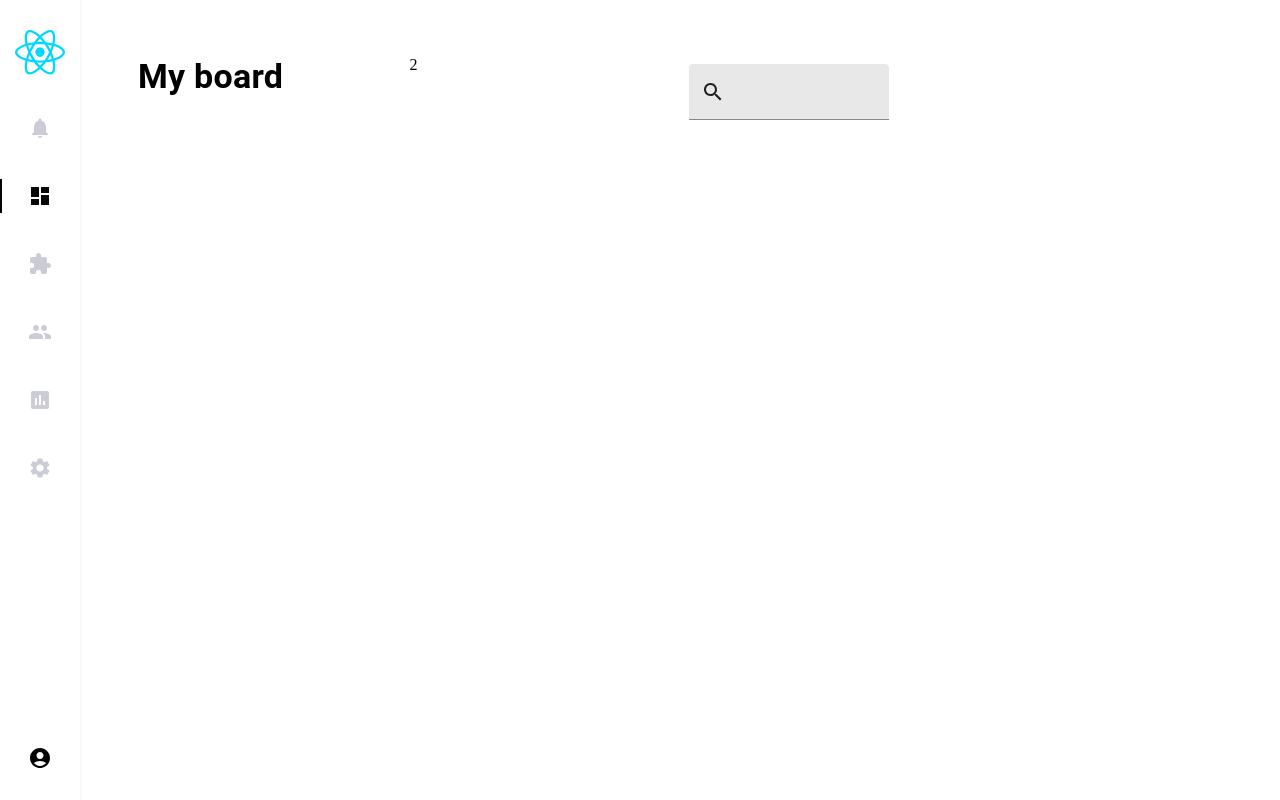
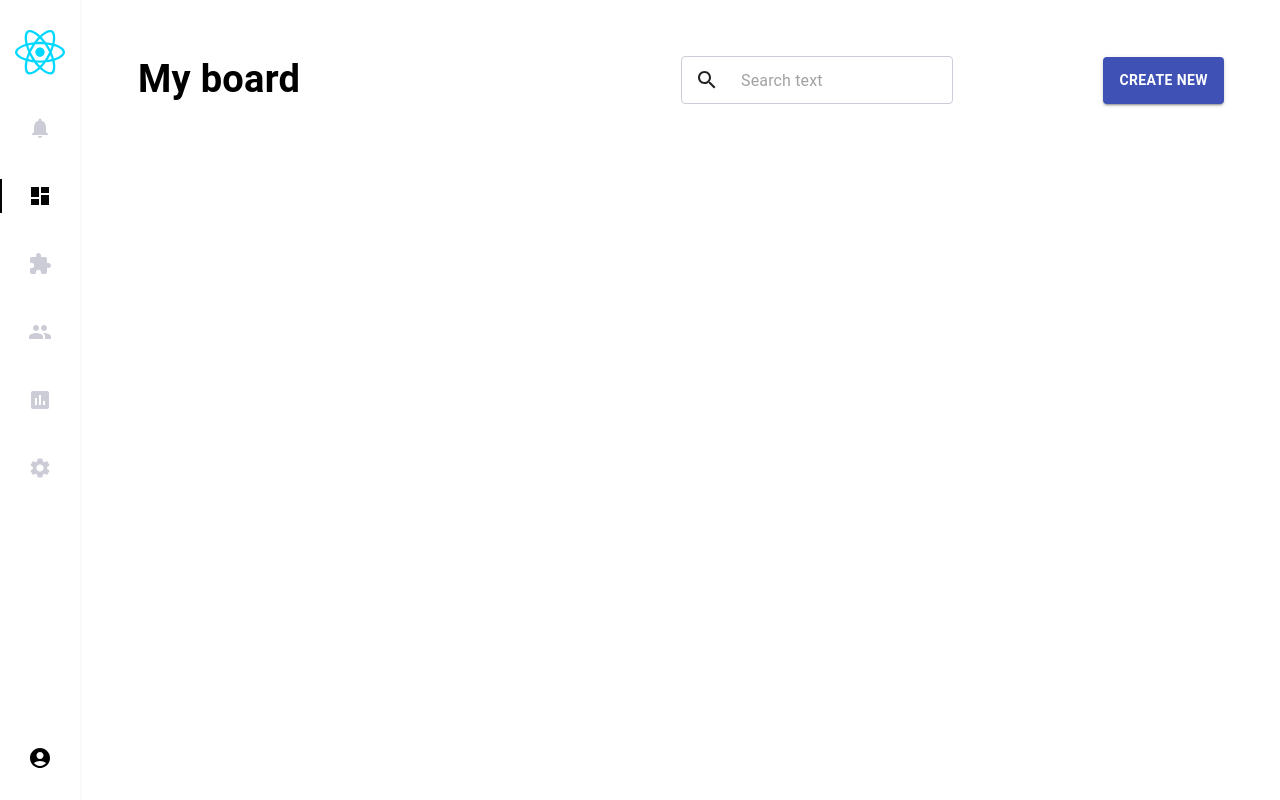
Before and after one commit to Mihail19992004/newTodo, a React (Create React App) app: page /boards in a window 1280 px wide. Built offline with nearby package versions, Linux system fonts and the light colour scheme.

Commit message:
create_nav

```diff
--- a/package.json
+++ b/package.json
@@ -68,6 +68,9 @@
     ]
   },
   "devDependencies": {
-    "eslint": "^8.8.0"
+    "eslint": "^8.8.0",
+    "eslint-config-prettier": "^8.3.0",
+    "eslint-plugin-prettier": "^4.0.0",
+    "prettier": "2.5.1"
   }
 }
--- a/src/components/Header.tsx
+++ b/src/components/Header.tsx
@@ -1,37 +1,87 @@
-import React from 'react';
-import { Box, Typography, makeStyles, TextField } from '@material-ui/core';
-import FormControl from '@mui/material/FormControl';
-import SearchIcon from '@mui/icons-material/Search';
+import React from 'react'
+import {
+  Box,
+  Typography,
+  makeStyles,
+  TextField,
+  InputAdornment,
+  styled,
+  Button,
+} from '@material-ui/core'
+import FormControl from '@mui/material/FormControl'
+import SearchIcon from '@mui/icons-material/Search'
 
 const useStyle = makeStyles(() => ({
   container: {
     display: 'grid',
-    gridTemplateColumns: '1fr 1fr 1fr 1fr',
+    gridTemplateColumns: '1fr 1fr',
+    height: '48px',
+  },
+  searchInput: {
+    height: '100%',
+    padding: '14.5px 14px',
   },
   namePage: {
     fontWeight: 'bold',
-    fontSize: '40',
+    fontSize: '38px',
   },
-}));
+  gridInput: {
+    display: 'grid',
+    gridTemplateColumns: '1fr 1fr',
+    alignItems: 'center',
+    justifyItems: 'end',
+  },
+  modalbtn: {
+    fontWeight: 'bold',
+    height: '47px',
+  },
+}))
+
+const SearchTextField = styled(TextField)({
+  '& .MuiOutlinedInput-root': {
+    '& fieldset': {
+      borderColor: '#ccccd7',
+      cursor: 'pointer',
+    },
+    '&:hover fieldset': {
+      borderColor: '#050505',
+    },
+    '&.Mui-focused fieldset': {
+      borderColor: '#050505',
+    },
+  },
+})
+
 export const Header = () => {
-  const classes = useStyle();
+  const classes = useStyle()
   return (
     <Box className={classes.container}>
+      <Box>
         <Typography variant='h4' className={classes.namePage}>
           My board
         </Typography>
-      <Box>2</Box>
-      <Box>
-        <FormControl sx={{ m: 1, width: '25ch' }} variant='outlined'>
-          <TextField variant={'filled'}
+      </Box>
+      <Box className={classes.gridInput}>
+        <SearchTextField
+          placeholder='Search text'
           InputProps={{
+            classes: { input: classes.searchInput },
             startAdornment: (
-                             <SearchIcon />
+              <InputAdornment position='start'>
+                <SearchIcon fill='#ccccd7' />
+              </InputAdornment>
             ),
           }}
+          variant='outlined'
         />
-        </FormControl>
+        <Button
+          className={classes.modalbtn}
+          variant='contained'
+          color='primary'
+        >
+          Create new
+        </Button>
       </Box>
     </Box>
-  );
-};
+  )
+}
--- a/src/components/SideBar.tsx
+++ b/src/components/SideBar.tsx
@@ -1,16 +1,16 @@
-import React, { FC, useMemo } from 'react';
-import { useLocation } from 'react-router-dom';
-import { Box, makeStyles } from '@material-ui/core';
-import NotificationsIcon from '@mui/icons-material/Notifications';
-import DashboardIcon from '@mui/icons-material/Dashboard';
-import ExtensionIcon from '@mui/icons-material/Extension';
-import PeopleIcon from '@mui/icons-material/People';
-import PollIcon from '@mui/icons-material/Poll';
-import SettingsIcon from '@mui/icons-material/Settings';
-import AccountCircleIcon from '@mui/icons-material/AccountCircle';
-import { ReactComponent as ReactLogo } from '../assets/react-js.svg';
-import { IconBox } from './IconBox';
-import { InavProps } from '../features';
+import React, { FC, useMemo } from 'react'
+import { useLocation } from 'react-router-dom'
+import { Box, makeStyles } from '@material-ui/core'
+import NotificationsIcon from '@mui/icons-material/Notifications'
+import DashboardIcon from '@mui/icons-material/Dashboard'
+import ExtensionIcon from '@mui/icons-material/Extension'
+import PeopleIcon from '@mui/icons-material/People'
+import PollIcon from '@mui/icons-material/Poll'
+import SettingsIcon from '@mui/icons-material/Settings'
+import AccountCircleIcon from '@mui/icons-material/AccountCircle'
+import { ReactComponent as ReactLogo } from '../assets/react-js.svg'
+import { IconBox } from './IconBox'
+import { NavProps } from '../features'
 
 const useStyle = makeStyles(() => ({
   container: {
@@ -35,9 +35,9 @@ const useStyle = makeStyles(() => ({
     marginBottom: ' 15px',
     textAlign: 'center',
   },
-}));
+}))
 
-const mainNavigation: InavProps[] = [
+const mainNavigation: NavProps[] = [
   {
     name: 'notification',
     component: <NotificationsIcon />,
@@ -62,12 +62,12 @@ const mainNavigation: InavProps[] = [
     name: 'settings',
     component: <SettingsIcon />,
   },
-];
+]
 
 export const SideBar: FC = () => {
-  const classes = useStyle();
-  const { pathname } = useLocation();
-  const activeTab = useMemo((): string => pathname.split('/')[1], [pathname]);
+  const classes = useStyle()
+  const { pathname } = useLocation()
+  const activeTab = useMemo((): string => pathname.split('/')[1], [pathname])
 
   return (
     <Box className={classes.container}>
@@ -85,5 +85,5 @@ export const SideBar: FC = () => {
       </Box>
       <AccountCircleIcon />
     </Box>
-  );
-};
+  )
+}
--- a/src/features/InavProps.ts
+++ /dev/null
@@ -1,6 +0,0 @@
-import { ReactElement } from 'react';
-
-export interface InavProps {
-  name: string;
-  component: ReactElement;
-}
--- /dev/null
+++ b/src/features/NavProps.ts
@@ -0,0 +1,6 @@
+import { ReactElement } from "react"
+
+export interface NavProps {
+  name: string
+  component: ReactElement
+}
--- a/src/features/index.ts
+++ b/src/features/index.ts
@@ -1 +1 @@
-export type { InavProps } from './InavProps';
+export type { NavProps } from "./NavProps"
```
Also changed, not shown: .eslintrc.js (deleted), 1 other file (tests, documents, lock files or other folders). Lines whose indentation alone changed are shown as unchanged.
